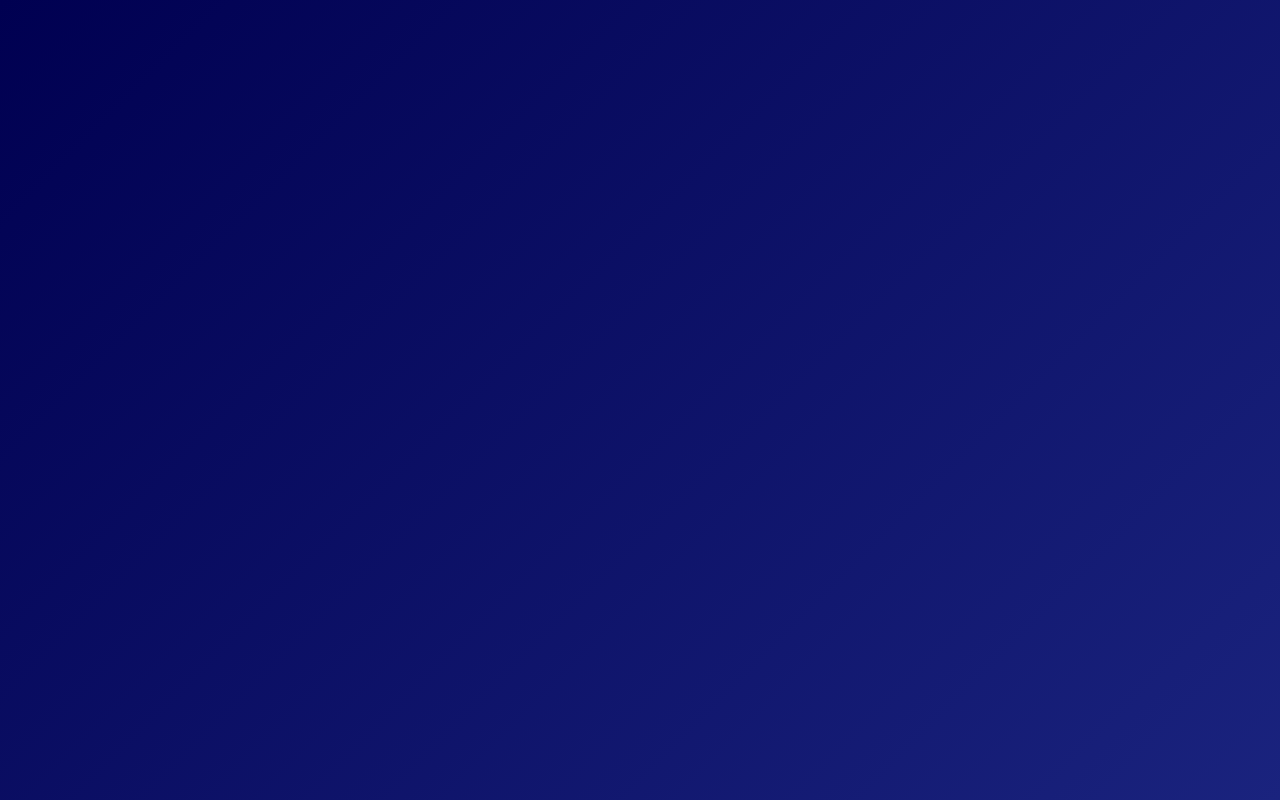
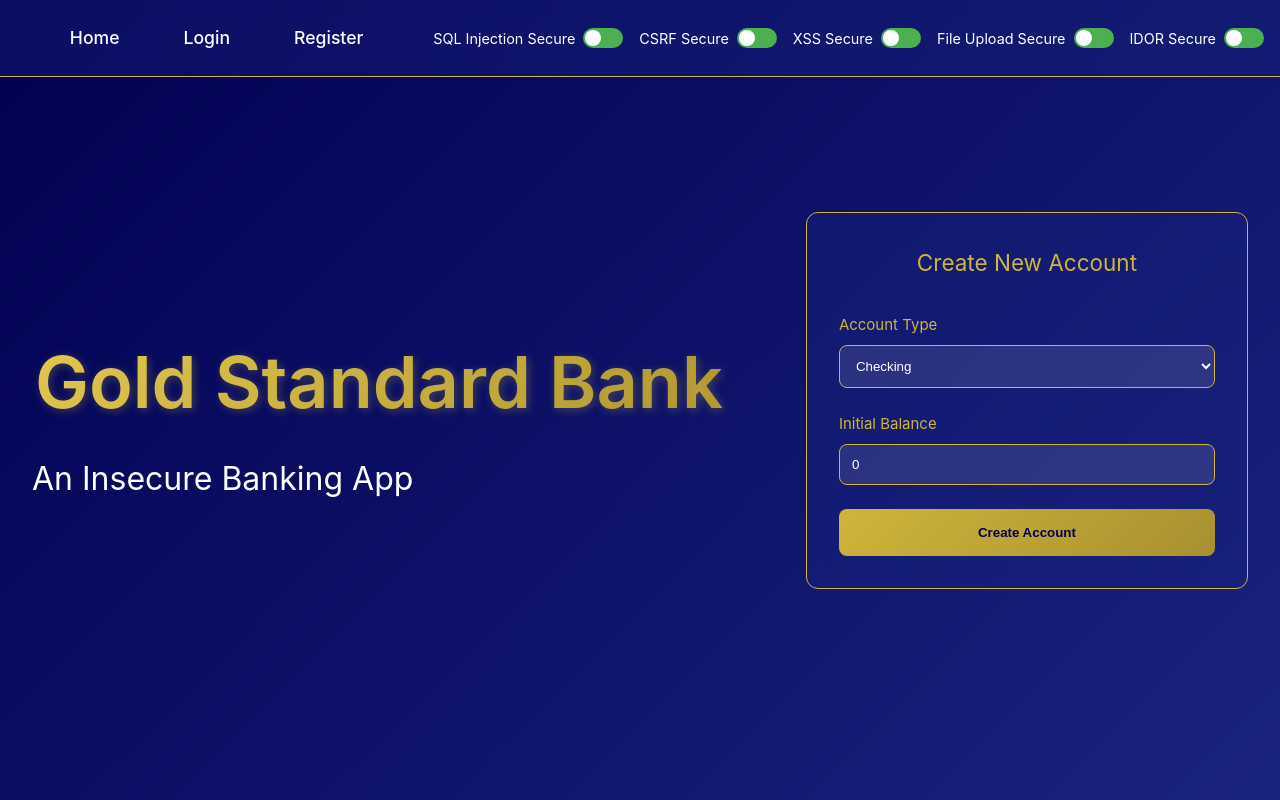
Before and after one commit to ted-miller92/wsrp, a Vue app in the folder wsrp_vue/: page /new-account in a window 1280 px wide. Before the commit this address had no page. Built offline with nearby package versions, Linux system fonts and the light colour scheme.

Commit message:
fixed NewAccountPage styling and added route to main.js

```diff
--- a/wsrp_vue/src/components/CustomerDashboard.vue
+++ b/wsrp_vue/src/components/CustomerDashboard.vue
@@ -82,7 +82,7 @@ const fetchAccounts = async (user_id) => {
 // acoalson
 const handleNewAccount = () => {
   router.push({
-    path: '/dashboard/new-account',
+    path: '/new-account',
     query: {
       user_name: props.userProfile.user.user_name,
       user_id: props.userProfile.user.user_id
--- a/wsrp_vue/src/components/NewAccountPage.vue
+++ b/wsrp_vue/src/components/NewAccountPage.vue
@@ -1,6 +1,16 @@
 <script setup>
+import Welcome from "./Welcome.vue";
 import NewAccountForm from "./NewAccountForm.vue";
 import NavBar from "./NavBar.vue";
+import { useRoute } from 'vue-router';
+
+const route = useRoute();
+const userProfile = {
+  user: {
+    user_name: route.query.user_name,
+    user_id: route.query.user_id
+  }
+};
 </script>
 
 <template>
@@ -12,7 +22,7 @@ import NavBar from "./NavBar.vue";
   </header>
 
   <main class="account-container">
-    <NewAccountForm />
+    <NewAccountForm :userProfile="userProfile" />
   </main>
 </template>
 
--- a/wsrp_vue/src/main.js
+++ b/wsrp_vue/src/main.js
@@ -11,6 +11,7 @@ import UserProfile from "./components/UserProfile.vue";
 import HomeScreen from "./components/HomeScreen.vue";
 // import Dashboard from "./components/Dashboard.vue";
 import DashboardLayout from "./layouts/DashboardLayout.vue";
+import NewAccountPage from "./components/NewAccountPage.vue";
 import "./assets/main.css";
 
 const router = createRouter({
@@ -24,6 +25,7 @@ const router = createRouter({
     { path: "/customerDashboard", component: CustomerDashboard },
     { path: "/userProfile", component: UserProfile },
     { path: "/dashboard", component: DashboardLayout },
+    { path: "/new-account", component: NewAccountPage },
   ],
 });
 
```
